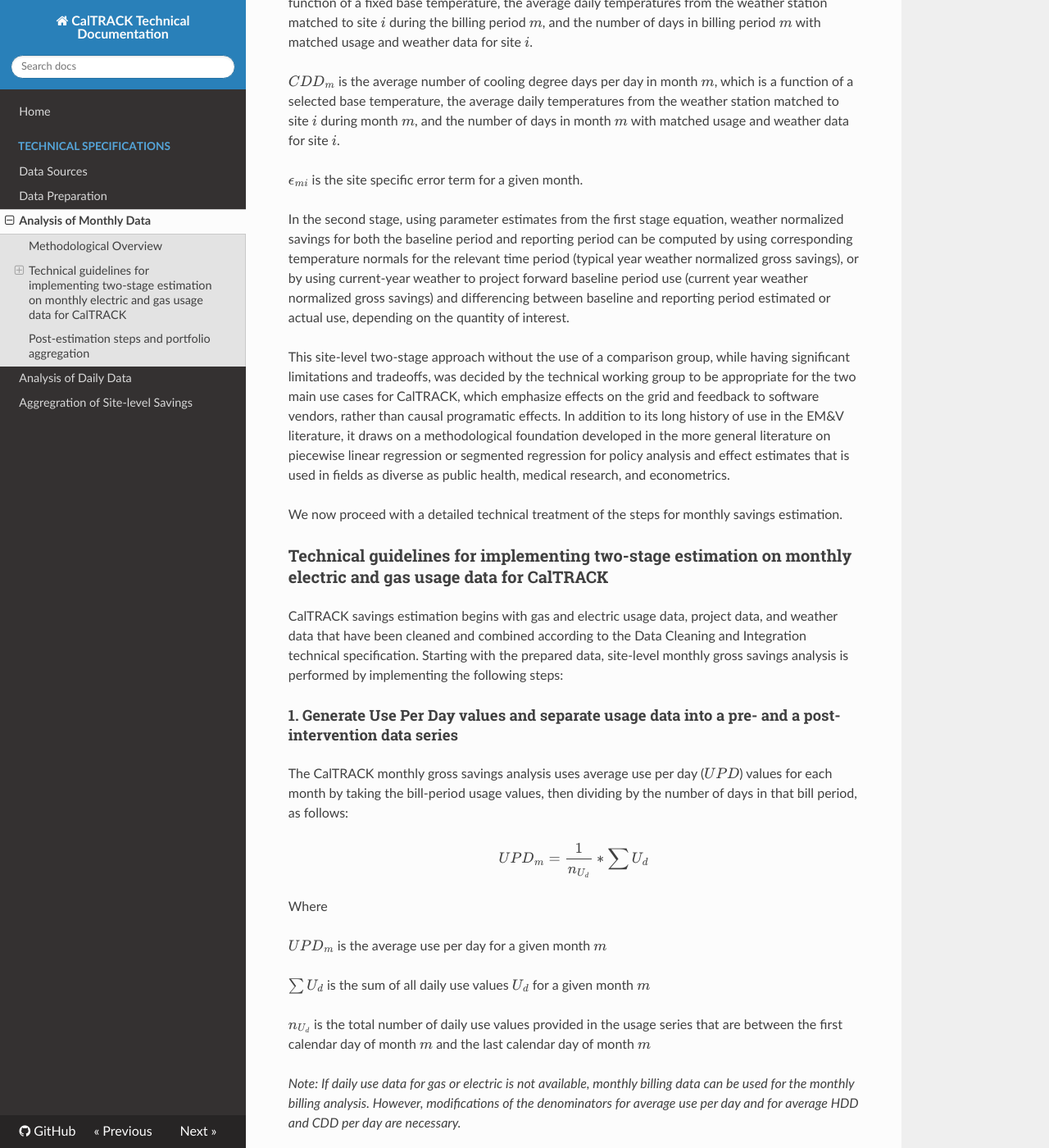
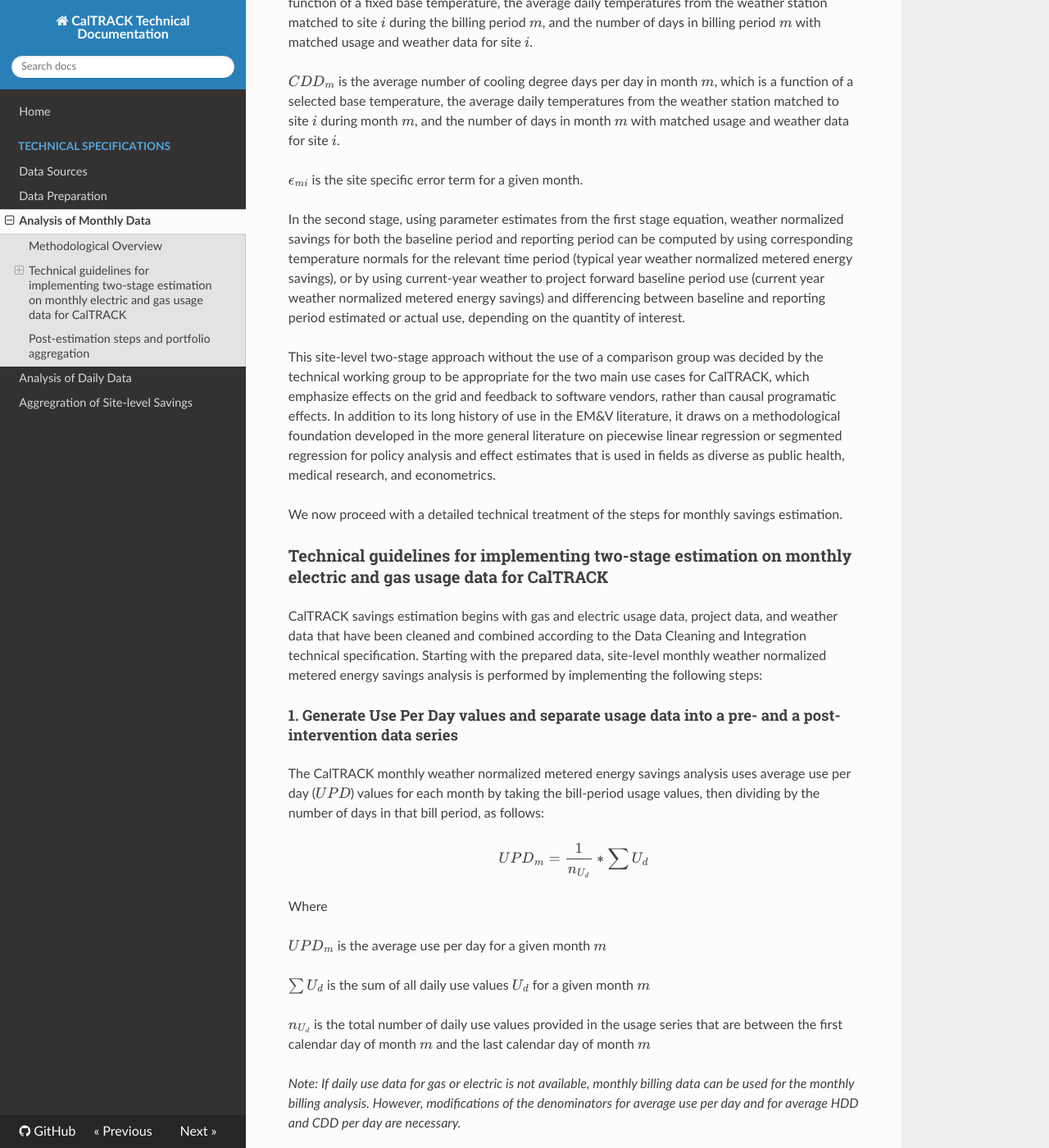
Before and after one commit to openeemeter/caltrack, an MkDocs documentation site: the page built from docs/savings-calculations/v1.0/monthly/README.md, in a window 1280 px wide and 1400 px high, scrolled down 887 px. Shown: the whole window at 82% size. Built offline with MkDocs 1.6.1, drawn with Linux system fonts in a browser that asks for light colours; nearby versions of some CDN libraries; formulas are drawn with MathJax 3; old or Windows-style settings are respelled for this version of MkDocs; some of the changed text lies outside the part shown.

Commit message:
update "gross" to "weather normalized metered energy"

```diff
--- a/docs/savings-calculations/v1.0/monthly/README.md
+++ b/docs/savings-calculations/v1.0/monthly/README.md
@@ -1,10 +1,10 @@
-## CalTRACK Site-level Monthly Gross Savings Estimation Technical Guideline
+## CalTRACK Site-level Monthly Weather Normalized, Metered Energy Savings Estimation Technical Guideline
 
 --------
 
 ### Methodological Overview
 
-Site-level gross savings using monthly billing data (both electricity and gas) will use a two-stage estimation approach that closely follows methodological recommendations in the technical appendices of the Uniform Methods Project for Whole Home Building Analysis and the California Evaluation Project, with some modifications and more specific guidance developed through empirical testing to ensure consistency and replicability of results.
+Site-level weather normalized, metered energy savings using monthly billing data (both electricity and gas) will use a two-stage estimation approach that closely follows methodological recommendations in the technical appendices of the Uniform Methods Project for Whole Home Building Analysis and the California Evaluation Project, with some modifications and more specific guidance developed through empirical testing to ensure consistency and replicability of results.
 
 The idea behind two-stage site-level models is to model the energy use of each house before and after an energy efficiency retrofit.
 
@@ -32,19 +32,19 @@ Where
 
 
 
-In the second stage, using parameter estimates from the first stage equation, weather normalized savings for both the baseline period and reporting period can be computed by using corresponding temperature normals for the relevant time period (typical year weather normalized gross savings), or by using current-year weather to project forward baseline period use (current year weather normalized gross savings) and differencing between baseline and reporting period estimated or actual use, depending on the quantity of interest.
+In the second stage, using parameter estimates from the first stage equation, weather normalized savings for both the baseline period and reporting period can be computed by using corresponding temperature normals for the relevant time period (typical year weather normalized metered energy savings), or by using current-year weather to project forward baseline period use (current year weather normalized metered energy savings) and differencing between baseline and reporting period estimated or actual use, depending on the quantity of interest.
 
-This site-level two-stage approach without the use of a comparison group, while having significant limitations and tradeoffs, was decided by the technical working group to be appropriate for the two main use cases for CalTRACK, which emphasize effects on the grid and feedback to software vendors, rather than causal programatic effects. In addition to its long history of use in the EM&V literature, it draws on a methodological foundation developed in the more general literature on piecewise linear regression or segmented regression for policy analysis and effect estimates that is used in fields as diverse as public health, medical research, and econometrics.
+This site-level two-stage approach without the use of a comparison group was decided by the technical working group to be appropriate for the two main use cases for CalTRACK, which emphasize effects on the grid and feedback to software vendors, rather than causal programatic effects. In addition to its long history of use in the EM&V literature, it draws on a methodological foundation developed in the more general literature on piecewise linear regression or segmented regression for policy analysis and effect estimates that is used in fields as diverse as public health, medical research, and econometrics.
 
 We now proceed with a detailed technical treatment of the steps for monthly savings estimation.
 
 ### Technical guidelines for implementing two-stage estimation on monthly electric and gas usage data for CalTRACK
 
-CalTRACK savings estimation begins with gas and electric usage data, project data, and weather data that have been cleaned and combined according to the Data Cleaning and Integration technical specification. Starting with the prepared data, site-level monthly gross savings analysis is performed by implementing the following steps:
+CalTRACK savings estimation begins with gas and electric usage data, project data, and weather data that have been cleaned and combined according to the Data Cleaning and Integration technical specification. Starting with the prepared data, site-level monthly weather normalized metered energy savings analysis is performed by implementing the following steps:
 
 #### 1. Generate Use Per Day values and separate usage data into a pre- and a post-intervention data series
 
-The CalTRACK monthly gross savings analysis uses average use per day (\(UPD\)) values for each month by taking the bill-period usage values, then dividing by the number of days in that bill period, as follows:
+The CalTRACK monthly weather normalized metered energy savings analysis uses average use per day (\(UPD\)) values for each month by taking the bill-period usage values, then dividing by the number of days in that bill period, as follows:
 
 $$UPD_m = \frac{1}{n_{U_d}} * \sum{U_d}$$
 
@@ -178,19 +178,19 @@ Where
 
 All qualifying post-intervention models are compared to each other and among qualifying models, the model with the maximum adjusted R-squared will be selected for second-stage savings estimation.
 
-#### 5. Estimate second-stage gross savings quantities based on selected first stage pre- and post-intervention models
+#### 5. Estimate second-stage weather normalized metered energy savings quantities based on selected first stage pre- and post-intervention models
 
 During the second stage, up to five savings quantities will be estimated for each site that meets the minimum data sufficiency criteria for that savings statistic.
 
-Cumulative gross savings over entire performance period
-Year one annualized actual gross savings in the the reporting (post-intervention) period
-Year two annualized actual gross savings in the the reporting (post-intervention) period
-Year one annualized gross savings in the normal year
-Year two annualized gross savings in the normal year
+Cumulative weather normalized metered energy savings over entire performance period
+Year one annualized actual weather normalized metered energy savings in the the reporting (post-intervention) period
+Year two annualized actual weather normalized metered energy savings in the the reporting (post-intervention) period
+Year one annualized weather normalized metered energy savings in the normal year
+Year two annualized weather normalized metered energy savings in the normal year
 
 These site-level second stage quantities are calculated as follows:
 
-#### Cumulative gross savings over entire performance period (site-level)
+#### Cumulative weather normalized metered energy savings over entire performance period (site-level)
 
 
 1. Compute `predicted_baseline_use` for each complete billing period after `work_end_date` using parameter estimates from the stage one model from the pre-intervention (baseline) period model and the associated average degree days for each month in the post-intervention (reporting) period, ensuring that the same degree day values calculated for stage one model fits are use in stage two estimation.
@@ -198,7 +198,7 @@ These site-level second stage quantities are calculated as follows:
 3. Sum  `monthly_gross_savings` over every complete billing period since `work_end_date`.
 
 
-#### Year one gross savings from 1 to 12 months after site visit. (site-level)
+#### Year one weather normalized metered energy savings from 1 to 12 months after site visit. (site-level)
 
 
 1. Compute `predicted_baseline_use` for each complete billing period after `work_end_date` until 12 billing periods after `work_end_date`  using parameter estimates from the stage one model from the pre-intervention (baseline) period model and the associated average degree days for each month in the post-intervention (reporting) period, ensuring that the same degree day values calculated for stage one model fits are use in stage two estimation.
@@ -206,7 +206,7 @@ These site-level second stage quantities are calculated as follows:
 3. Sum  `monthly_gross_savings` over the 12 billing periods since `work_end_date`.
 
 
-#### Year two gross savings from 13 to 24 months after site visit. (site-level)
+#### Year two weather normalized metered energy savings from 13 to 24 months after site visit. (site-level)
 
 
 1. Compute `predicted_baseline_use` for each complete billing period starting 13 months after `work_end_date` until 24 billing periods after `work_end_date`  using parameter estimates from the stage one model from the pre-intervention (baseline) period model and the associated average degree days for each month in the post-intervention (reporting) period, ensuring that the same degree day values calculated for stage one model fits are use in stage two estimation.
@@ -214,7 +214,7 @@ These site-level second stage quantities are calculated as follows:
 3. Sum  `monthly_gross_savings` over the 12 billing periods from 13 months after `work_end_date` to 24 months.
 
 
-#### Year one site-level annualized gross savings in the normal year
+#### Year one site-level annualized weather normalized metered energy savings in the normal year
 
 
 1. Compute `predicted_baseline_monthly_use` using the stage one model from the baseline period and average degree days from the CZ2010 normal weather year. Use the full month of available values when calculating the average degree days per billing period for the normal year.
@@ -223,7 +223,7 @@ These site-level second stage quantities are calculated as follows:
 4. Sum  `monthly_normal_year_gross_savings` over entire normal year.
 
 
-#### Year two site-level annualized gross savings in the normal year
+#### Year two site-level annualized weather normalized metered energy savings in the normal year
 
 
 1. Compute `predicted_baseline_monthly_use` using the stage one model from the baseline period and degree days from the CZ2010 normal weather year.
```
